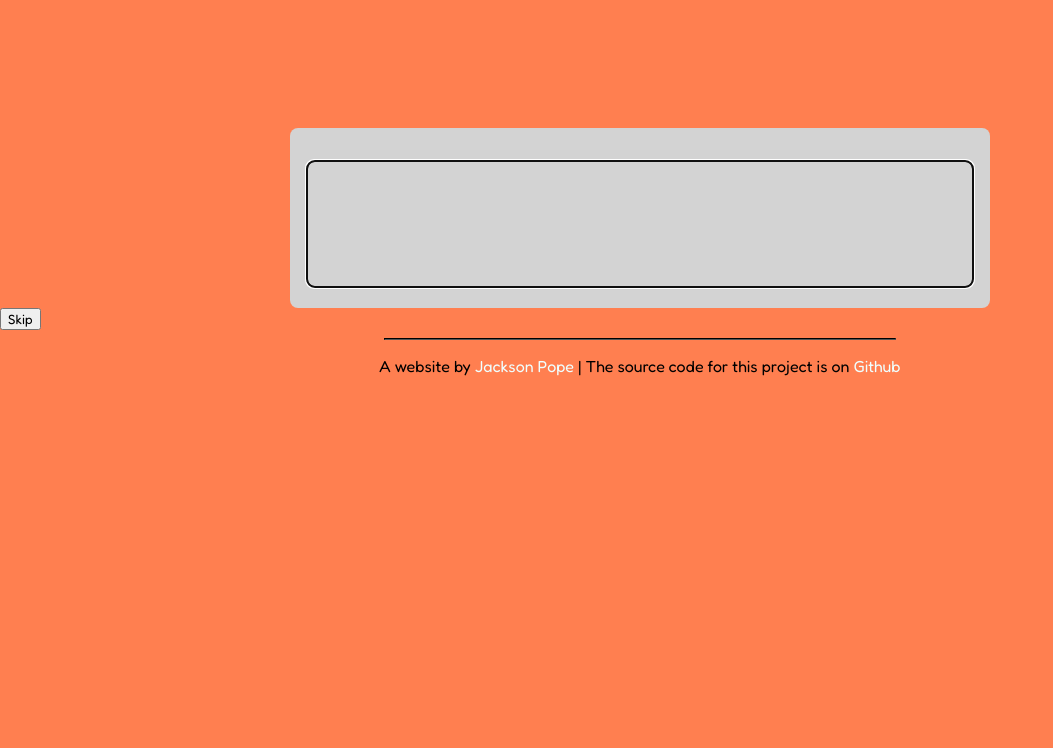
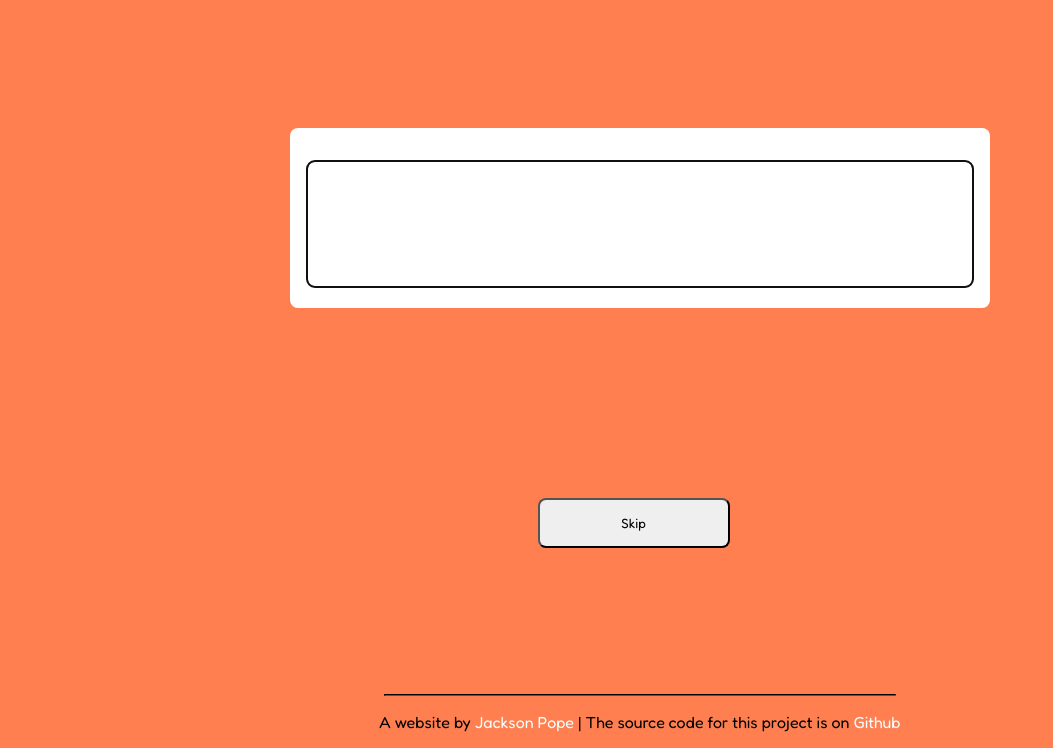
Before and after one commit to jacksonwalker0/Typerore, a plain HTML site: page index.html in a window 1280 px wide. Shown: the part 52-800 px from the top of the page, without its empty margins (0-1053 px from the left). Drawn offline with Linux system fonts and the light colour scheme; no server answers.

Commit message:
Updated CSS

```diff
--- a/style.css
+++ b/style.css
@@ -12,8 +12,9 @@
 }
 
 body {
-  margin: 0;
   background-color: coral;
+  margin: 0; height: 100%;
+  overflow: hidden
 }
 
 body,
@@ -27,7 +28,8 @@ body,
   font-size: 3rem;
   color: black;
   font-weight: bold;
-  right: 57rem;
+  margin:auto;
+  right:50%;
 }
 
 .wrapper{
@@ -36,7 +38,7 @@ body,
 }
 
 .container {
-  background-color: lightgrey;
+  background-color: white;
   padding: 1rem;
   border-radius: .5rem;
   width: 700px;
@@ -94,10 +96,27 @@ hr {
 }
 
 .bottom {
-  text-align: center;
+text-align:center;
+  margin:auto;
+  position:absolute;
+  bottom:0%;
+  width:100%;
 }
 
 a {
   text-decoration: none;
   color: azure;
 }
+
+br {
+  line-height:35;
+}
+
+button {
+  width:15%;
+  height:50px;
+  border-radius: .5rem;
+  position:absolute;
+  left:42%;
+  bottom:25%;
+}
```
